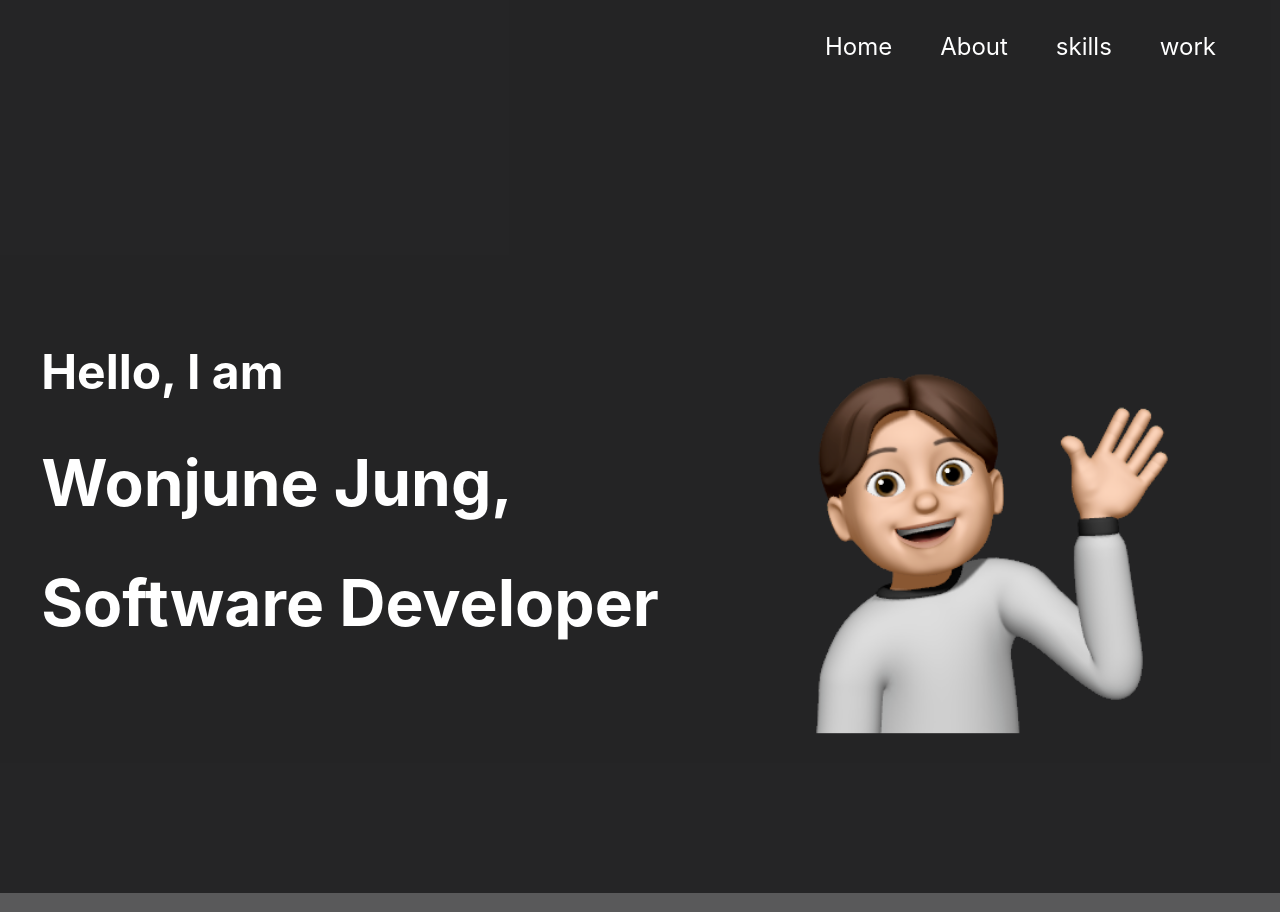
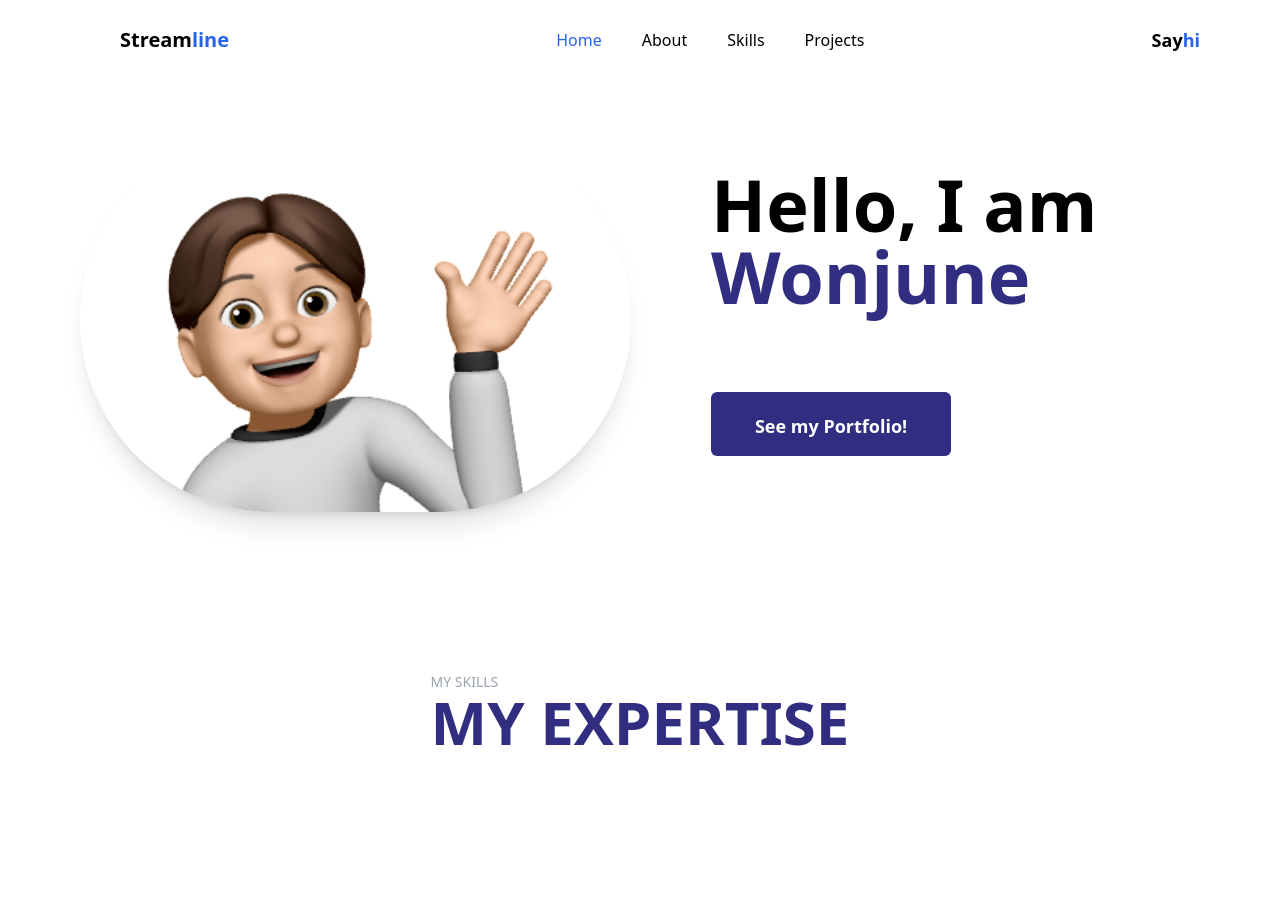
Before and after one commit to marzo20/portfolio, a Next.js app: page / in a window 1280 px wide. Built offline with nearby package versions, Linux system fonts and the light colour scheme.

Commit message:
portfolio home page done

```diff
--- a/components/navbar.jsx
+++ b/components/navbar.jsx
@@ -1,29 +1,68 @@
 // built in link from next.js
-import Link from 'next/link'
+import React, { useState } from 'react'
+import { Link } from 'react-scroll'
+import { Transition } from "@headlessui/react" //for smooth transition b/w elemnts
 
 export default function Navbar() {
-    return(
-        <nav>
-            <div className="nav">
-                <Link href='/' >
-                    Home
-                </Link>{'   '}
+    const [isOpen, stateIsOpen] = useState(false)
+    return (
+        <nav className=" fixed z-20 bg-white w-full">
+            <div className="nav w-full">
+                <div className=" flex itmes-center h-20 w-full">
+                    <div className="flex items-center sm:mx-10 md:mx-20 justify-between w-full">
+                        <div className="flex justify-center items-center flex-shrink-0 ml-10">
+                            <h1 className="font-bold text-xl cursor-pointer">
+                                Stream<span className="text-blue-600">line</span>
+                            </h1>
+                        </div>
+                        <div className="hidden md:block">
+                            <div className="ml-10 flex itmes-baseline space-x-4">
+                                <Link activeClass='Home' to="Home" smooth={true} offset={50} duration={500} className="cursor-pointer text-blue-600 px-3 py-2 text-md">Home</Link>
+                                <Link activeClass='About' to="about" smooth={true} offset={50} duration={500} className="cursor-pointer hover:text-blue-600 px-3 py-2 text-md">About</Link>
+                                <Link activeClass='Skills' to="skills" smooth={true} offset={50} duration={500} className="cursor-pointer hover:text-blue-600 px-3 py-2 text-md">Skills</Link>
+                                <Link activeClass='Work' to="work" smooth={true} offset={50} duration={500} className="cursor-pointer hover:text-blue-600 px-3 py-2 text-md">Projects</Link>
+                            </div>
+                        </div>
+                        <div className="flex justify-center items-center flex-shrink-0">
+                            <h1 className="font-semibold text-lg cursor-pointer hidden md:block">Say<span className="text-blue-600">hi</span>
+                            </h1>
+                        </div>
+                    </div>
+                    {/* for mobile screen */}
+                    <div className="mr-14 flex md:hidden">
+                        <button onClick={()=> stateIsOpen(!isOpen)} type="button" className="bg-blue-600 inline-flex items-center justify-center p-2 rounded-md text-white hover:bg-black focus:outline-none focus:ring-white" aria-controls="mobile-menu" aria-expanded="false">
+                            <span className="sr-only">Open main menu</span>
+                            {!isOpen ? (
+                                <svg
+                                    className="block h-6 w-6" xmlns="http://www.w3.org/2000/svg" fill="none" viewBox="0 0 24 24" stroke="currentColor" aria-hidden="true">
+                                    <path
+                                        strokeLinecap="round" strokeLinejoin="round"
+                                        strokeWidth="2"
+                                        d= "M4 6h16M4 12h16M4 18h16"/></svg>)
+                                        : (
+                                        <svg
+                                            className="block h-6 w-6" xmlns="http://www.w3.org/2000/svg" fill="none" viewBox="0 0 24 24" stroke="currentColor" aria-hidden="true">
+                                            <path
+                                                strokeLinecap="round" strokeLinejoin="round"
+                                                strokeWidth="2"
+                                                d="M6 18L18 6M6 6l12 12"/></svg>)}
+                        </button>
+                    </div>
+                </div>
             </div>
-            <div className="nav">
-                <Link href='/about'>
-                    About
-                </Link>{'   '}
-            </div>
-            <div className="nav">
-                <Link href='/skills'>
-                    skills
-                </Link>{'   '}
-            </div>
-            <div className="nav">
-                <Link href='/work'>
-                    work
-                </Link>
-            </div>
+            {/* mobile divs */}
+            <Transition show={isOpen} enter="transition ease-out duration-100 transform" enterFrom="opacity-0 sclae-95" enterTo="opacity-100 scale-100" leave="transition ease-in duration-75 transform" leaveFrom="opacity-100" leaveTo="opacity-0 scale-95">
+                {(ref) => (
+                    <div className="md:hidden" id="mobile-menu">
+                        <div ref={ref} className="bg-white mx-4 mr-20 pt-4 pb-4 space-y-1">
+                            <Link href="/home" activeClass="home" to="home" smooth={true} offset={50} duration={500} className="cursor-pointer hover:bg-blue-600 text-black hover:text-white block px-3 py02 rounded-md text-base font-medium">Home</Link>
+                            <Link href="/about" activeClass="about" to="about" smooth={true} offset={50} duration={500} className="cursor-pointer hover:bg-blue-600 text-black hover:text-white block px-3 py02 rounded-md text-base font-medium">About</Link>
+                            <Link href="/skills" activeClass="skills" to="skills" smooth={true} offset={50} duration={500} className="cursor-pointer hover:bg-blue-600 text-black hover:text-white block px-3 py02 rounded-md text-base font-medium">Skills</Link>
+                            <Link href="/work" activeClass="work" to="work" smooth={true} offset={50} duration={500} className="cursor-pointer hover:bg-blue-600 text-black hover:text-white block px-3 py02 rounded-md text-base font-medium">Projects</Link>
+                        </div>
+                    </div>
+                )}
+            </Transition>
         </nav>
     )
 }
--- a/pages/about.js
+++ b/pages/about.js
@@ -1,9 +1,9 @@
 // special SSR image component
-import Image from "next/image"
-import styles from '../styles/About.module.css'
+import {Element} from "react-scroll"
+
 export default function About() {
     return (
-        <>
+        <Element id="about" name="about">
             <h1>About</h1>
             <h2>{`Wonjune's About Page`}</h2>
             <p className={[styles.extraGreen, styles.bigFont].join(" ")}>I am a super cool software engineer now. I make super cool stuff with the codes.</p>
@@ -33,6 +33,6 @@ export default function About() {
                 height={300}
             />
 
-        </>
+        </Element>
     )
 }
--- /dev/null
+++ b/pages/homePage.js
@@ -0,0 +1,26 @@
+import React from "react"
+import Image from "next/image"
+import heroImage from "../public/hi.png"
+
+export default function homePage() {
+    return (
+        <div>
+            <div className="flex justify-between text-center md:mx-20 md:pt-32 pt-28">
+                <div className="w-3/4 h-96 shadow-xl rounded-full relative px-10 hidden md:block">
+                    <Image src={heroImage} alt="heroImage" layout="fill" objectFit="cover" className="rounded-full cursor-pointer hidden md:block" />
+                </div>
+                <div className="flex flex-col md:ml-20 mx-10 mt-10">
+                    <h1 className="font-bold text-7xl text-left mb-5">
+                        Hello, I am <span className='text-indigo-900'>Wonjune</span>
+                    </h1>
+                    <p className="text-left font-normal mb-5 flex-wrap">
+
+                    </p>
+                    <a href="#" className="font-semibold text-white md:mt-10 mt-5 pt-5 bg-indigo-900 rounded-md w-60 h-16 text-lg hover:bg-black">
+                        See my Portfolio!
+                    </a>
+                </div>
+            </div>
+        </div>
+    )
+}
--- a/pages/index.js
+++ b/pages/index.js
@@ -1,30 +1,41 @@
+import React from 'react'
 import Head from 'next/head'
-import Image from 'next/image'
-import styles from '../styles/Home.module.css'
+import Navbar from '../components/navbar'
+import HomePage from './homePage'
+import Skills from './skills'
 
 export default function Home() {
   return (
-    <div className={styles.container}>
-      <Head>
-        <title>Portfolio</title>
-        <meta name="description" content="Generated by create next app" />
-        <link rel="icon" href="/favicon.ico" />
-      </Head>
-      <main className={styles.main}>
-        <div className="">
-          <h2>Hello, I am</h2>
-          <h1>Wonjune Jung,</h1>
-          <h1>Software Developer</h1>
-        </div>
-        <div>
-          <Image
-          src='/hi.png'
-          alt='hi'
-          width={500}
-          height={500}
-          />
-        </div>
-      </main>
+    <div>
+       <Head>
+
+       </Head>
+       <Navbar />
+       <HomePage />
+       <Skills />
     </div>
+    // <div className={styles.container}>
+    //     <title>Portfolio</title>
+    //   <Head>
+    //     <meta name="description" content="Generated by create next app" />
+    //     <link rel="icon" href="/favicon.ico" />
+    //   </Head>
+    //   <navbar />
+    //   <main className={styles.main}>
+    //     <div className="">
+    //       <h2>Hello, I am</h2>
+    //       <h1>Wonjune Jung,</h1>
+    //       <h1>Software Developer</h1>
+    //     </div>
+    //     <div>
+    //       <Image
+    //       src='/hi.png'
+    //       alt='hi'
+    //       width={500}
+    //       height={500}
+    //       />
+    //     </div>
+    //   </main>
+    // </div>
   )
 }
--- a/pages/skills.js
+++ b/pages/skills.js
@@ -1,7 +1,17 @@
+import {Element} from 'react-scroll'
+
 export default function Skills(){
     return(
-        <div>
-            MY SKILLS
-        </div>
+        <Element id="skills" name="skills">
+            <div className="w-full my-40 h-auto flex flex-col justify-center items-center">
+                <p className="text-sm uppercase text-gray-400">
+                    My skills
+                <h1 className="text-indigo-900 text-6xl font-bold text-center">
+                    My Expertise
+                </h1>
+                </p>
+
+            </div>
+        </Element>
     )
 }
--- /dev/null
+++ b/postcss.config.js
@@ -0,0 +1,6 @@
+module.exports = {
+  plugins: {
+    tailwindcss: {},
+    autoprefixer: {},
+  },
+}
--- a/styles/Home.module.css
+++ b/styles/Home.module.css
@@ -10,7 +10,7 @@
   flex-direction: row;
   justify-content: center;
   align-items: center;
-  font-size: xx-large;
+  font-size: x-large;
   color: white;
   gap: 5rem;
 }
--- a/styles/globals.css
+++ b/styles/globals.css
@@ -1,32 +1,4 @@
 /* element selectors that apply to everything go here */
-html,
-body {
-  padding: 0;
-  margin: 0;
-  font-family: -apple-system, BlinkMacSystemFont, Segoe UI, Roboto, Oxygen,
-    Ubuntu, Cantarell, Fira Sans, Droid Sans, Helvetica Neue, sans-serif;
-    background-color: rgba(13, 13, 14, 0.684);
-    color: white;
-}
-
-a {
-  color: inherit;
-  text-decoration: none;
-}
-
-nav {
-  font-size:x-large;
-  display: flex;
-  gap: 3rem;
-  padding: 2rem 4rem 2rem 2rem;
-  justify-content: flex-end;
-}
-.nav:hover {
-  transform: scale(2);
-  /* transform: translate(0, 10px); */
-  transition: all 1s;
-  color:aquamarine;
-}
-* {
-  box-sizing: border-box;
-}
+@tailwind base;
+@tailwind components;
+@tailwind utilities;
--- /dev/null
+++ b/tailwind.config.js
@@ -0,0 +1,11 @@
+/** @type {import('tailwindcss').Config} */
+module.exports = {
+  content: [
+    "./pages/**/*.{js,ts,jsx,tsx}",
+    "./components/**/*.{js,ts,jsx,tsx}",
+  ],
+  theme: {
+    extend: {},
+  },
+  plugins: [],
+}
```
Also changed, not shown: package.json (+8 -2 lines), 1 other file (tests, documents, lock files or other folders).
